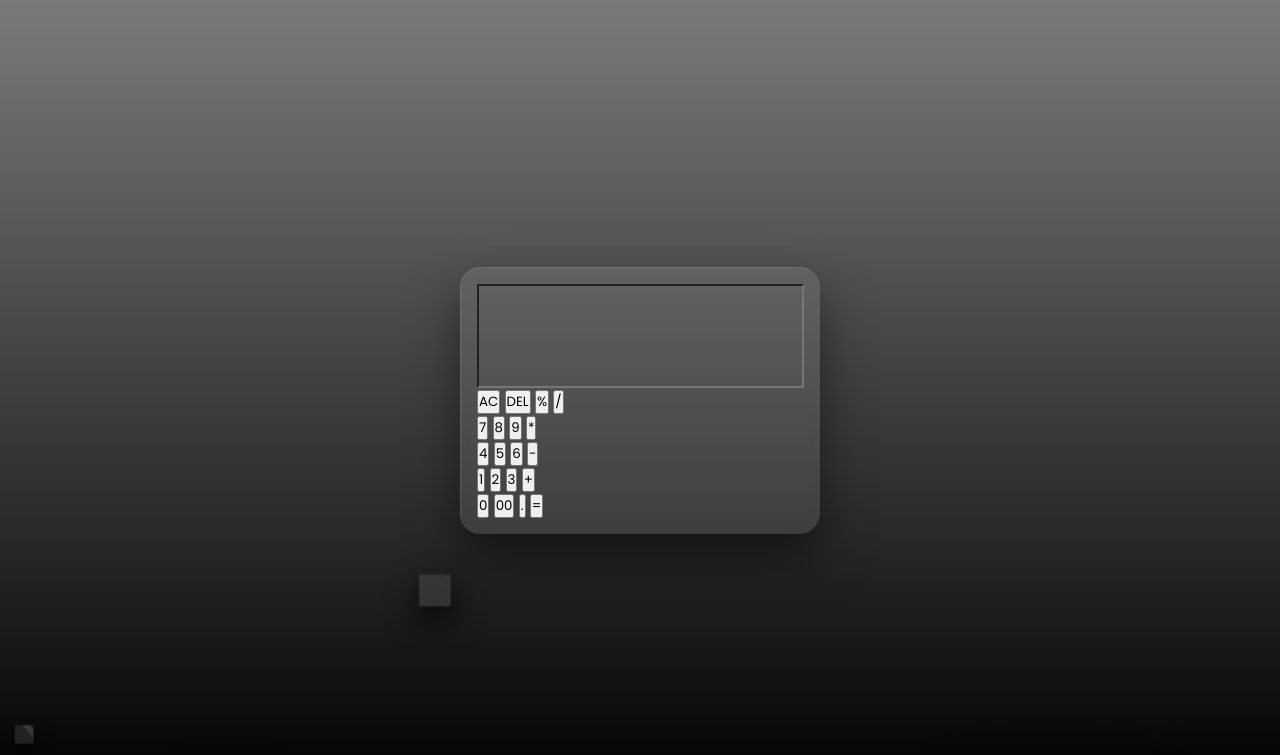
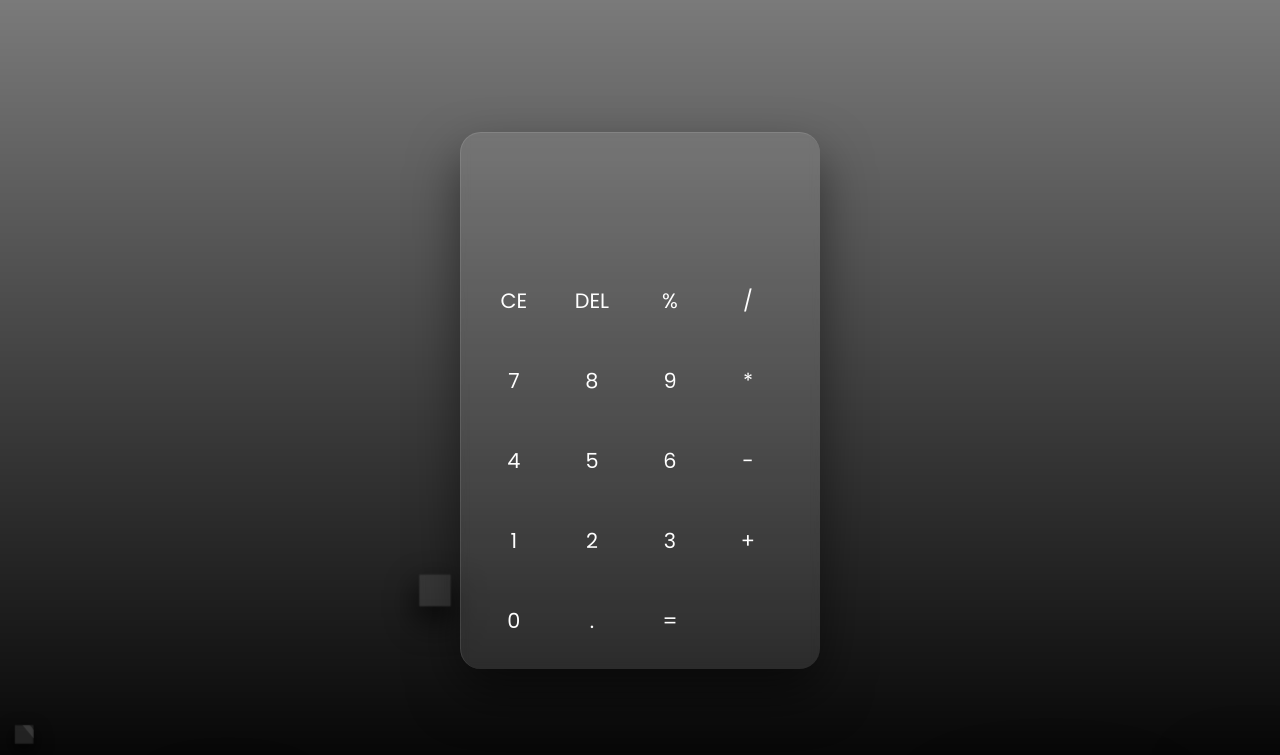
Before and after one commit to naharca/Calculator, a plain HTML site: page index.html in a window 1280 px wide. Shown: the top 755 px of the page. Drawn offline with Linux system fonts and the light colour scheme.

Commit message:
display, styles, calculator and index archieves added

```diff
--- /dev/null
+++ b/Display.js
@@ -0,0 +1,57 @@
+class Display {
+    constructor(displayLastValue, displayActualValue) {
+        this.displayActualValue = displayActualValue;
+        this.displayLastValue = displayLastValue;
+        this.calculation = new Calculator();
+        this.operationType = undefined;
+        this.actualValue = '';
+        this.lastValue = '';
+        this.signs = {
+            add: '+',
+            subtract:'-',
+            multiply:'*',
+            divide:'/',
+        }
+    }
+
+    delete(){
+        this.actualValue = this.actualValue.toString().slice(0,-1);
+        this.printValues();
+    }
+
+    deleteAll(){
+        this.actualValue = '';
+        this.lastValue = '';
+        this.operationType = undefined;
+        this.printValues();
+    }
+
+    compute(type){
+        this.operationType !== 'equal' && this.calculate();
+        this.operationType = type;
+        this.lastValue = this.actualValue || this.lastValue;
+        this.actualValue = '';
+        this.printValues();
+
+    }
+
+    addNumber(number){
+        if(number ==='.' && this.actualValue.includes('.')) return
+        this.actualValue = this.actualValue.toString()+ number.toString();
+        this.printValues();
+    }
+
+    printValues(){
+        this.displayActualValue.textContent = this.actualValue;
+        this.displayLastValue.textContent = `${this.lastValue} ${this.signs[this.operationType] || ''}`;
+
+    }
+
+    calculate(){
+        const lastValue = parseFLoat(this.lastValue);
+        const actualValue = parseFLoat(this.actualValue);
+
+        if(isNAN(actualValue) || isNAN(lastValue) ) return
+        this.actualValue = this.calculation[this.operationType](lastValue, actualValue);
+    }
+}
--- a/calculator.js
+++ b/calculator.js
@@ -0,0 +1,15 @@
+class Calculator {
+    add(num1, num2) {
+        return num1 + num2;
+    }
+
+    subtract(num1, num2) {
+        return num1 - num2;
+    }
+    multiply(num1, num2) {
+        return num1 * num2;
+    }
+    divide(num1, num2) {
+        return num1 / num2;
+    }
+}
--- a/index.html
+++ b/index.html
@@ -5,6 +5,9 @@
     <meta http-equiv="X-UA-Compatible" content="IE=edge" />
     <meta name="viewport" content="width=device-width, initial-scale=1.0" />
     <link rel="stylesheet" href="./styles.css" />
+    <script src="./Display.js" type="text/javascript"></script>
+    <script src="./Calculator.js" type="text/javascript"></script>
+    <script src="./index.js" type="text/javascript" defer></script>
     <title>Calculator Excercise | Glassmorphism</title>
   </head>
   <body>
@@ -18,39 +21,35 @@
       <span class="seven"></span>
     </div>
     <div class="container">
-        <form action="#" name="forms">
-            <input type="text" name="answer">
-            <div class="buttons">
-                <input type="button" value="AC">
-                <input type="button" value="DEL">
-                <input type="button" value="%">
-                <input type="button" value="/">
-            </div>
-            <div class="buttons">
-                <input type="button" value="7">
-                <input type="button" value="8">
-                <input type="button" value="9">
-                <input type="button" value="*">
-            </div>
-            <div class="buttons">
-                <input type="button" value="4">
-                <input type="button" value="5">
-                <input type="button" value="6">
-                <input type="button" value="-">
-            </div>
-            <div class="buttons">
-                <input type="button" value="1">
-                <input type="button" value="2">
-                <input type="button" value="3">
-                <input type="button" value="+">
-            </div>
-            <div class="buttons">
-                <input type="button" value="0">
-                <input type="button" value="00">
-                <input type="button" value=".">
-                <input type="button" value="=">
-            </div>
-        </form>
+      <div class="calculator">
+        <div class="display">
+          <div id="last-value"></div>
+          <div id="actual-value"></div>
+        </div>
+        <button class="operator" onclick="display.deleteAll()">CE</button>
+        <button class="operator" onclick="display.delete()">DEL</button>
+        <button class="operator">%</button>
+        <button class="operator" value="divide">/</button>
+
+        <button class="number">7</button>
+        <button class="number">8</button>
+        <button class="number">9</button>
+        <button class="operator" value="multiply">*</button>
+
+        <button class="number">4</button>
+        <button class="number">5</button>
+        <button class="number">6</button>
+        <button class="operator" value="subtract">-</button>
+
+        <button class="number">1</button>
+        <button class="number">2</button>
+        <button class="number">3</button>
+        <button class="operator" value="add">+</button>
+
+        <button class="number">0</button>
+        <button class="number">.</button>
+        <button class="operator" value="equal">=</button>
+      </div>
     </div>
   </body>
 </html>
--- /dev/null
+++ b/index.js
@@ -0,0 +1,14 @@
+const displayLastValue = document.getElementById('last-value');
+const displayActualValue = document.getElementById('actual-value');
+const buttonsNumbers = document.querySelectorAll('.number');
+const buttonsOperations = document.querySelectorAll('.operator');
+const display = new Display(displayLastValue, displayActualValue);
+
+buttonsNumbers.forEach(button => {
+    button.addEventListener('click', () => display.addNumber(button.innerHTML));
+
+});
+
+buttonsOperations.forEach(button => {
+    button.addEventListener('click', () => display.compute(button.value));
+})
--- a/styles.css
+++ b/styles.css
@@ -119,10 +119,59 @@ body {
   border-left: 0.08rem solid rgba(255, 255, 255, 0.1);
 }
 
-.container input[type="text"]{
+.display {
   width: 100%;
   height: 6.5rem;
   margin: 0, 0.5rem;
   outline: none;
+  border: none;
+  color: rgba(255, 255, 255, 0.904);
+  text-align: right;
+  padding-right: 0.5rem;
   background: transparent;
 }
+#actual-value{
+  font-size: 3rem;
+  font-weight: 500;
+}
+#last-value {
+  font-size: 2.5rem;
+  font-weight: 700;
+
+}
+.container .number{
+  height: 4rem;
+  width: calc(100% / 4 - 0.5rem);
+  border-radius: 0.5rem;
+  margin-top: 1rem;
+  outline: none;
+  border: none;
+  color: rgb(255, 255, 255);
+  background: transparent;
+  font-size: 1.3rem;
+  cursor: pointer;
+  transition: all 0.3s ease;
+}
+.number:hover{
+  background: rgb(255, 255, 255, 0.1);
+  ;
+
+}
+.container .operator{
+  height: 4rem;
+  width: calc(100% / 4 - 0.5rem);
+  border-radius: 0.5rem;
+  margin-top: 1rem;
+  outline: none;
+  border: none;
+  color: rgb(255, 255, 255);
+  background: transparent;
+  font-size: 1.3rem;
+  cursor: pointer;
+  transition: all 0.3s ease;
+}
+.operator:hover{
+  background: rgb(255, 255, 255, 0.1);
+  ;
+
+}
```
